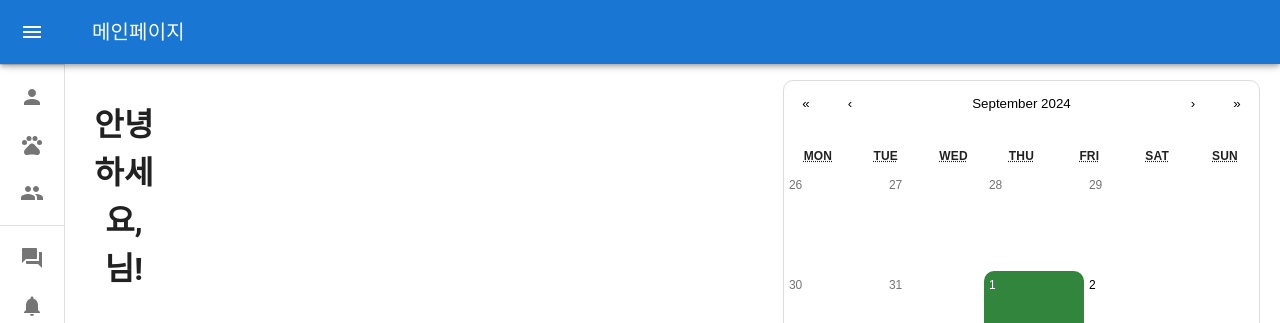
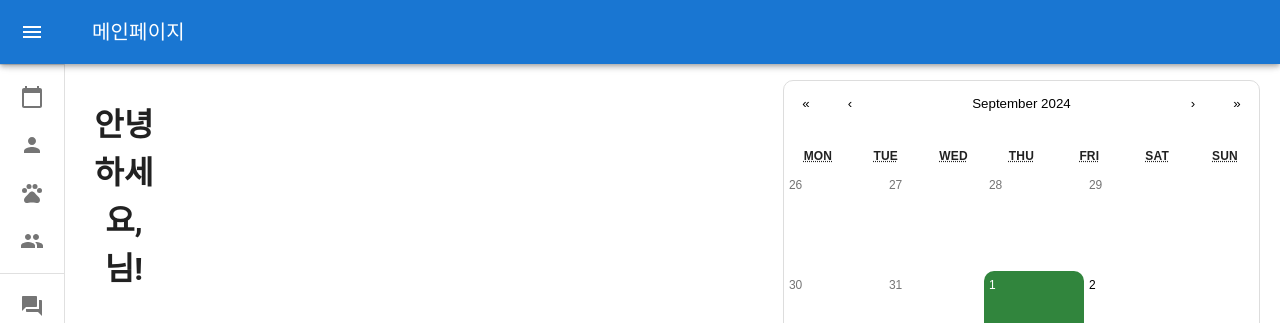
Before and after one commit to SJ-Petory/Petroy-FrontEnd, a React (Create React App) app: page /mainPage in a window 1280 px wide. Shown: the top 323 px of the page. Built offline with nearby package versions, Linux system fonts and the light colour scheme; no server answers.

Commit message:
[feat #138] 메인페이지 네비바 반영, 기본 프로필 설정

```diff
--- a/src/components/commons/FriendSearch.jsx
+++ b/src/components/commons/FriendSearch.jsx
@@ -2,6 +2,7 @@ import React, { useState } from 'react';
 import axios from 'axios';
 import '../../styles/friendSearch.css';
 import FriendRequest from '../commons/FriendRequest.jsx'
+import defaultProfilePic from '../../assets/DefaultImage.png'
 
 const API_BASE_URL = process.env.REACT_APP_API_URL;
 
@@ -63,7 +64,11 @@ const FriendSearch = () => {
                             <li key={member.id} className="search-result-item">
                                 <div className="search-result-info">
                                     <span>{member.name}</span>
-                                    {member.image && <img src={member.image} alt={`${member.name} 프로필`} />}
+                                    <img
+                                        src={member.image || defaultProfilePic}
+                                        alt={`${member.name} 프로필`}
+                                        className="profile-image"
+                                    />
                                 </div>
                                 <button
                                     className="send-request-button"
--- a/src/components/commons/NavBar.jsx
+++ b/src/components/commons/NavBar.jsx
@@ -22,6 +22,7 @@ import GroupIcon from '@mui/icons-material/Group';
 import ForumIcon from '@mui/icons-material/Forum';
 import NotificationsIcon from '@mui/icons-material/Notifications';
 import SettingsIcon from '@mui/icons-material/Settings';
+import CalendarTodayIcon from '@mui/icons-material/CalendarToday'; // Import CalendarTodayIcon
 import { useNavigate } from 'react-router-dom';
 
 const drawerWidth = 240;
@@ -152,7 +153,55 @@ export default function NavBar({ title }) {
         </DrawerHeader>
         <Divider />
         <List>
-          {['마이페이지', '펫', '친구'].map((text, index) => (
+          <ListItem key="홈 & 캘린더" disablePadding sx={{ display: 'block' }}>
+            <ListItemButton
+              onClick={() => handleNavigation('/mainPage')}
+              sx={[
+                {
+                  minHeight: 48,
+                  px: 2.5,
+                },
+                open
+                  ? {
+                      justifyContent: 'initial',
+                    }
+                  : {
+                      justifyContent: 'center',
+                    },
+              ]}
+            >
+              <ListItemIcon
+                sx={[
+                  {
+                    minWidth: 0,
+                    justifyContent: 'center',
+                  },
+                  open
+                    ? {
+                        mr: 3,
+                      }
+                    : {
+                        mr: 'auto',
+                      },
+                ]}
+              >
+                <CalendarTodayIcon />  {/* Only Calendar icon */}
+              </ListItemIcon>
+              <ListItemText
+                primary="홈 & 캘린더"
+                sx={[
+                  open
+                    ? {
+                        opacity: 1,
+                      }
+                    : {
+                        opacity: 0,
+                      },
+                ]}
+              />
+            </ListItemButton>
+          </ListItem>
+          {['마이페이지', '펫', '친구'].map((text) => (
             <ListItem key={text} disablePadding sx={{ display: 'block' }}>
               <ListItemButton
                 onClick={() => {
@@ -211,11 +260,11 @@ export default function NavBar({ title }) {
         </List>
         <Divider />
         <List>
-          {['커뮤니티', '알림', '설정'].map((text, index) => (
+          {['커뮤니티', '알림', '설정'].map((text) => (
             <ListItem key={text} disablePadding sx={{ display: 'block' }}>
               <ListItemButton
                 onClick={() => {
-                  // 여기에 커뮤니티와 알림, 설정에 대한 이동 경로를 추가할 수 있습니다.
+                  // Add navigation paths for '커뮤니티', '알림', '설정' here
                 }}
                 sx={[
                   {
--- a/src/pages/friendPage.jsx
+++ b/src/pages/friendPage.jsx
@@ -4,6 +4,7 @@ import { useNavigate } from 'react-router-dom';
 import FriendSearch from '../components/commons/FriendSearch.jsx';
 import '../styles/friendPage.css';
 import NavBar from '../components/commons/NavBar.jsx';
+import defaultProfilePic from '../assets/DefaultImage.png'
 
 const API_BASE_URL = process.env.REACT_APP_API_URL;
 
@@ -104,12 +105,16 @@ const FriendPage = () => {
                 {error && <p className="error">{error}</p>}
 
                 <div className="friendsListContainer">
-                    <h2>친구 목록</h2>
+                <h2>친구 목록</h2>
                     {friends.length > 0 ? (
                         <div className="friendsList">
                             {friends.map(friend => (
                                 <div key={friend.id} className="friendCard">
-                                    <img src={friend.image} alt={friend.name} className="friendImage" />
+                                    <img
+                                        src={friend.image || defaultProfilePic}
+                                        alt={friend.name}
+                                        className="friendImage"
+                                    />
                                     <h2>{friend.name}</h2>
                                 </div>
                             ))}
@@ -125,7 +130,11 @@ const FriendPage = () => {
                         <div className="friendsList">
                             {requests.map(request => (
                                 <div key={request.id} className="friendCard">
-                                    <img src={request.image} alt={request.name} className="friendImage" />
+                                    <img
+                                        src={request.image || defaultProfilePic}
+                                        alt={request.name}
+                                        className="friendImage"
+                                    />
                                     <h2>{request.name}</h2>
                                     <button
                                         onClick={() => handleRequestAction(request.id, 'ACCEPTED')}
--- a/src/pages/myPage.jsx
+++ b/src/pages/myPage.jsx
@@ -3,6 +3,7 @@ import { fetchCurrentMember, fetchMemberPets, fetchMemberPosts } from '../servic
 import { useNavigate } from 'react-router-dom';
 import '../styles/myPage.css';
 import NavBar from '../components/commons/NavBar.jsx';
+import defaultProfilePic from '../assets/DefaultImage.png'
 
 const API_BASE_URL = process.env.REACT_APP_API_URL;
 
@@ -148,7 +149,12 @@ const MyPage = () => {
                 <h2>내 정보</h2>
                 <p><strong>이름 :</strong> {userInfo.name}</p>
                 <p><strong>전화번호 :</strong> {userInfo.phone}</p>
-                <p><strong>회원 사진 :</strong> {userInfo.image ? <img src={userInfo.image} alt="Profile" className="myPage-img" /> : '등록된 사진이 없어요'}</p>
+                <p><strong>회원 사진 :</strong>
+                    {userInfo.image
+                        ? <img src={userInfo.image} alt="Profile" className="myPage-img" />
+                        : <img src={defaultProfilePic} alt="Default Profile" className="myPage-img" />
+                    }
+                </p>
 
                 <input
                     type="text"
--- a/src/styles/friendPage.css
+++ b/src/styles/friendPage.css
@@ -46,7 +46,6 @@
 .friendImage {
     width: 100%;
     height: auto;
-    border-radius: 50%;
 }
 
 .friendPage-button {
```
Also changed, not shown: src/assets/DefaultImage.png (added).
